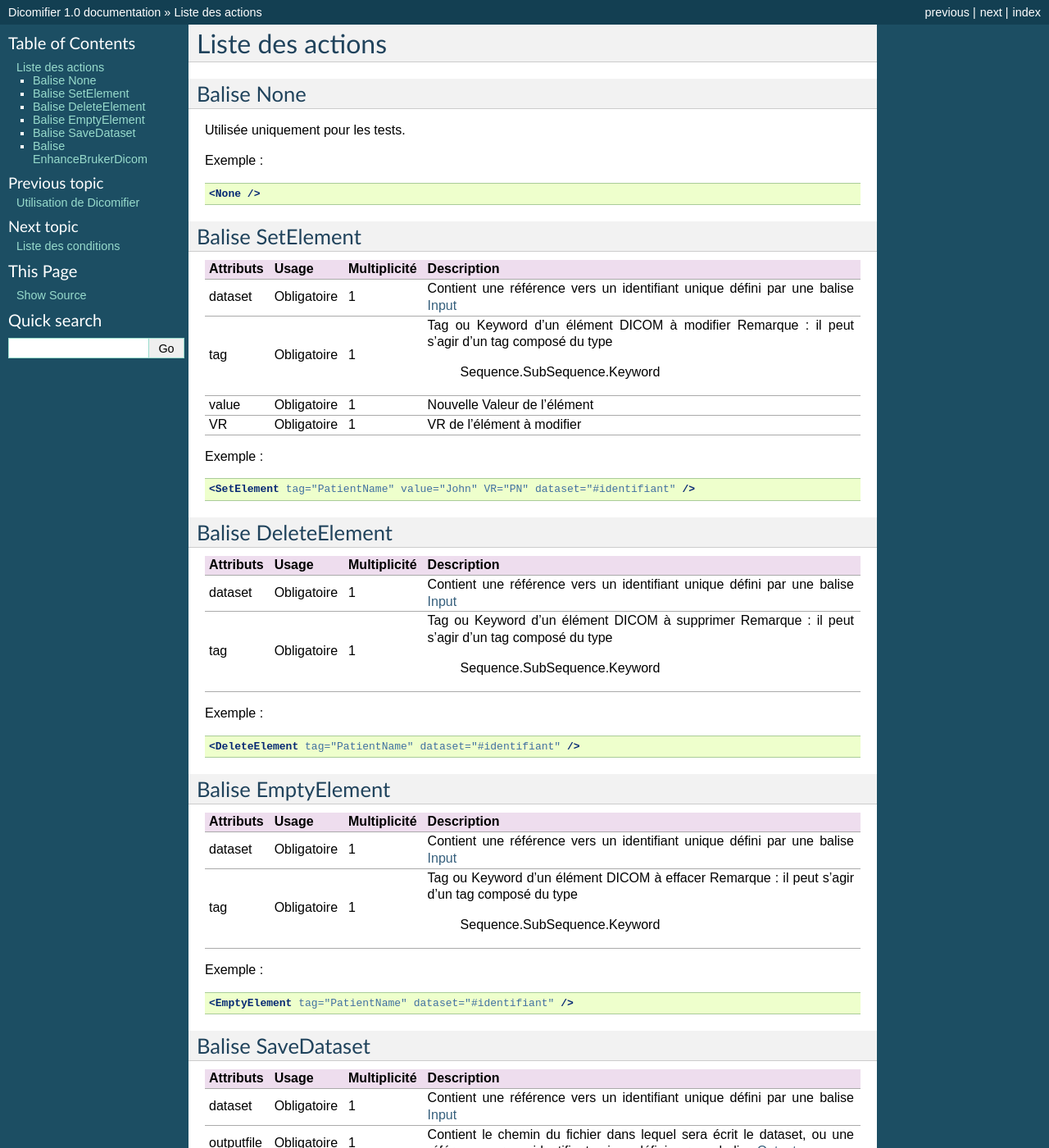
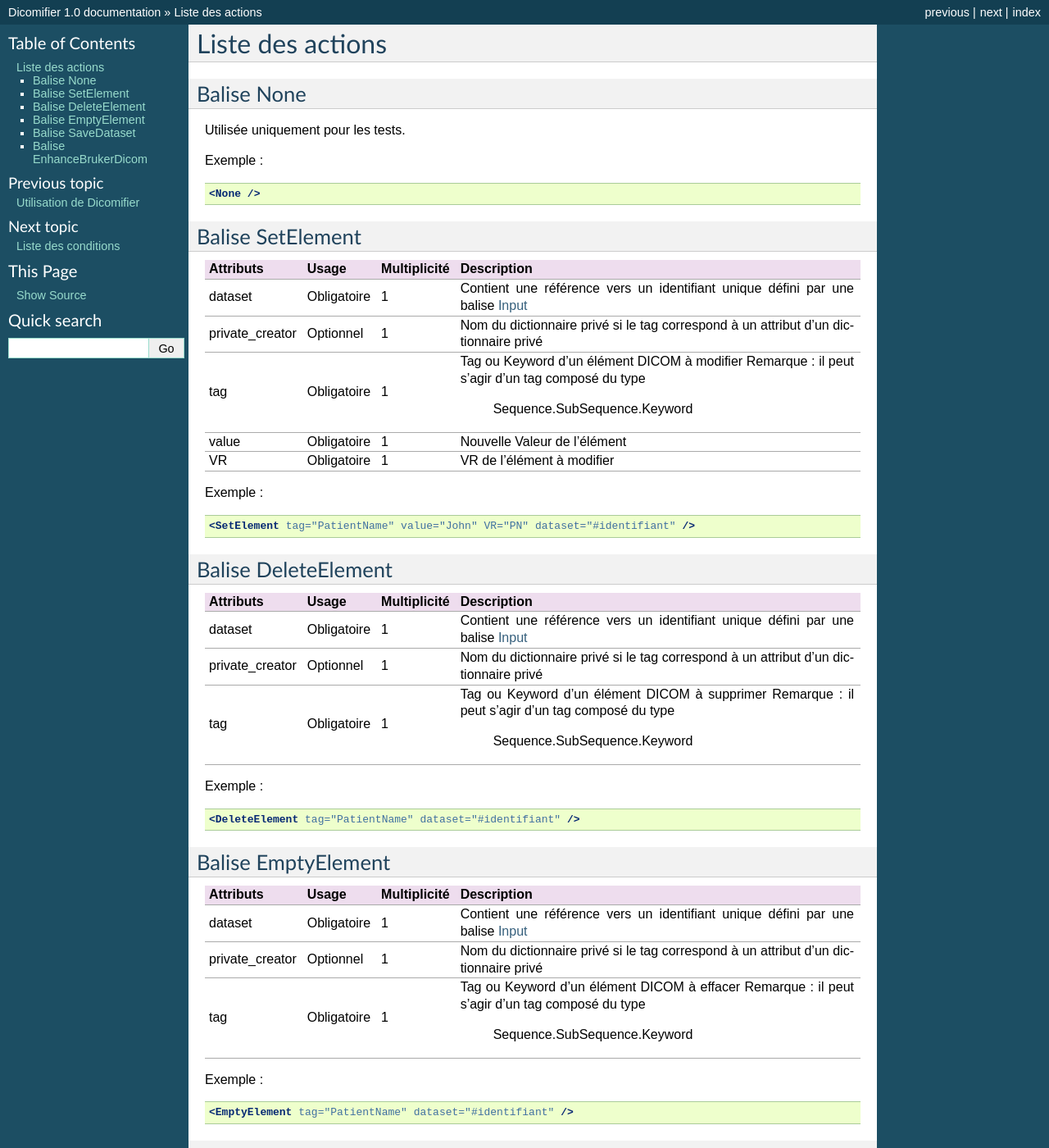
Before and after one commit to lamyj/dicomifier, a Sphinx documentation site: the page built from doc/fr/source/actions.rst, in a window 1280 px wide and 1400 px high. Shown: the whole window at 82% size. Built offline with Sphinx 7.4.7, drawn with Linux system fonts in a browser that asks for light colours.

Commit message:
doc/fr/source: update Documentation, insert Private dictionary

```diff
--- a/doc/fr/source/actions.rst
+++ b/doc/fr/source/actions.rst
@@ -19,20 +19,23 @@
 Balise SetElement
 ^^^^^^^^^^^^^^^^^
 
-+---------------+---------------+--------------+--------------------------------------------------------------+
-| Attributs     | Usage         | Multiplicité | Description                                                  |
-+===============+===============+==============+==============================================================+
-| dataset       | Obligatoire   |       1      | Contient une référence vers un identifiant unique défini par |
-|               |               |              | une balise :ref:`Input <Balise_Input>`                       |
-+---------------+---------------+--------------+--------------------------------------------------------------+
-| tag           | Obligatoire   |       1      | Tag ou Keyword d'un élément DICOM à modifier                 |
-|               |               |              | Remarque : il peut s'agir d'un tag composé du type           |
-|               |               |              |            Sequence.SubSequence.Keyword                      |
-+---------------+---------------+--------------+--------------------------------------------------------------+
-| value         | Obligatoire   |       1      | Nouvelle Valeur de l'élément                                 |
-+---------------+---------------+--------------+--------------------------------------------------------------+
-| VR            | Obligatoire   |       1      | VR de l'élément à modifier                                   |
-+---------------+---------------+--------------+--------------------------------------------------------------+
++-----------------+---------------+--------------+--------------------------------------------------------------+
+| Attributs       | Usage         | Multiplicité | Description                                                  |
++=================+===============+==============+==============================================================+
+| dataset         | Obligatoire   |       1      | Contient une référence vers un identifiant unique défini par |
+|                 |               |              | une balise :ref:`Input <Balise_Input>`                       |
++-----------------+---------------+--------------+--------------------------------------------------------------+
+| private_creator | Optionnel     |       1      | Nom du dictionnaire privé si le tag correspond à un attribut |
+|                 |               |              | d'un dictionnaire privé                                      |
++-----------------+---------------+--------------+--------------------------------------------------------------+
+| tag             | Obligatoire   |       1      | Tag ou Keyword d'un élément DICOM à modifier                 |
+|                 |               |              | Remarque : il peut s'agir d'un tag composé du type           |
+|                 |               |              |            Sequence.SubSequence.Keyword                      |
++-----------------+---------------+--------------+--------------------------------------------------------------+
+| value           | Obligatoire   |       1      | Nouvelle Valeur de l'élément                                 |
++-----------------+---------------+--------------+--------------------------------------------------------------+
+| VR              | Obligatoire   |       1      | VR de l'élément à modifier                                   |
++-----------------+---------------+--------------+--------------------------------------------------------------+
 
 Exemple :
 
@@ -45,16 +48,19 @@
 Balise DeleteElement
 ^^^^^^^^^^^^^^^^^^^^
 
-+---------------+---------------+--------------+--------------------------------------------------------------+
-| Attributs     | Usage         | Multiplicité | Description                                                  |
-+===============+===============+==============+==============================================================+
-| dataset       | Obligatoire   |       1      | Contient une référence vers un identifiant unique défini par |
-|               |               |              | une balise :ref:`Input <Balise_Input>`                       |
-+---------------+---------------+--------------+--------------------------------------------------------------+
-| tag           | Obligatoire   |       1      | Tag ou Keyword d'un élément DICOM à supprimer                |
-|               |               |              | Remarque : il peut s'agir d'un tag composé du type           |
-|               |               |              |            Sequence.SubSequence.Keyword                      |
-+---------------+---------------+--------------+--------------------------------------------------------------+
++-----------------+---------------+--------------+--------------------------------------------------------------+
+| Attributs       | Usage         | Multiplicité | Description                                                  |
++=================+===============+==============+==============================================================+
+| dataset         | Obligatoire   |       1      | Contient une référence vers un identifiant unique défini par |
+|                 |               |              | une balise :ref:`Input <Balise_Input>`                       |
++-----------------+---------------+--------------+--------------------------------------------------------------+
+| private_creator | Optionnel     |       1      | Nom du dictionnaire privé si le tag correspond à un attribut |
+|                 |               |              | d'un dictionnaire privé                                      |
++-----------------+---------------+--------------+--------------------------------------------------------------+
+| tag             | Obligatoire   |       1      | Tag ou Keyword d'un élément DICOM à supprimer                |
+|                 |               |              | Remarque : il peut s'agir d'un tag composé du type           |
+|                 |               |              |            Sequence.SubSequence.Keyword                      |
++-----------------+---------------+--------------+--------------------------------------------------------------+
 
 Exemple :
 
@@ -67,16 +73,19 @@
 Balise EmptyElement
 ^^^^^^^^^^^^^^^^^^^
 
-+---------------+---------------+--------------+--------------------------------------------------------------+
-| Attributs     | Usage         | Multiplicité | Description                                                  |
-+===============+===============+==============+==============================================================+
-| dataset       | Obligatoire   |       1      | Contient une référence vers un identifiant unique défini par |
-|               |               |              | une balise :ref:`Input <Balise_Input>`                       |
-+---------------+---------------+--------------+--------------------------------------------------------------+
-| tag           | Obligatoire   |       1      | Tag ou Keyword d'un élément DICOM à effacer                  |
-|               |               |              | Remarque : il peut s'agir d'un tag composé du type           |
-|               |               |              |            Sequence.SubSequence.Keyword                      |
-+---------------+---------------+--------------+--------------------------------------------------------------+
++-----------------+---------------+--------------+--------------------------------------------------------------+
+| Attributs       | Usage         | Multiplicité | Description                                                  |
++=================+===============+==============+==============================================================+
+| dataset         | Obligatoire   |       1      | Contient une référence vers un identifiant unique défini par |
+|                 |               |              | une balise :ref:`Input <Balise_Input>`                       |
++-----------------+---------------+--------------+--------------------------------------------------------------+
+| private_creator | Optionnel     |       1      | Nom du dictionnaire privé si le tag correspond à un attribut |
+|                 |               |              | d'un dictionnaire privé                                      |
++-----------------+---------------+--------------+--------------------------------------------------------------+
+| tag             | Obligatoire   |       1      | Tag ou Keyword d'un élément DICOM à effacer                  |
+|                 |               |              | Remarque : il peut s'agir d'un tag composé du type           |
+|                 |               |              |            Sequence.SubSequence.Keyword                      |
++-----------------+---------------+--------------+--------------------------------------------------------------+
 
 Exemple :
 
--- a/doc/fr/source/utilisation.rst
+++ b/doc/fr/source/utilisation.rst
@@ -6,7 +6,7 @@
 
 Commande : ::
 
-    dicomifier XmlFile
+    dicomifier RulesFile.xml PrivateDictionary.xml
 
 Format du fichier XML
 ---------------------
```
Also changed, not shown: doc/fr/source/condition.rst (+17 -14 lines).
